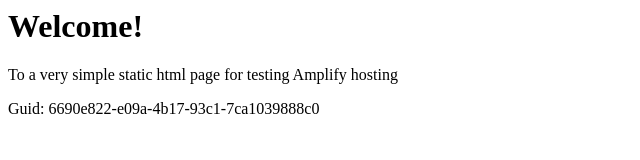
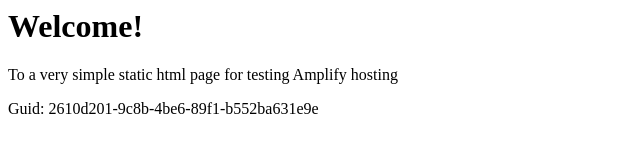
Before and after one commit to aws-aemilia-yul/Github-PR-Commit-Integration-Test-DoNotTouch-GitHubWebhookPushCanaryTest-v1-prod-ca-central-1, a website: page src/index.html in a window 1280 px wide. Shown: the full height of the page, 0-640 px from the left. Drawn offline with Linux system fonts and the light colour scheme.

Commit message:
commit from integ tests

```diff
--- a/src/index.html
+++ b/src/index.html
@@ -12,6 +12,6 @@
 <body>
     <h1>Welcome!</h1>
     <p>To a very simple static html page for testing Amplify hosting</p>
-    <p>Guid: 6690e822-e09a-4b17-93c1-7ca1039888c0</p></body>
+    <p>Guid: 2610d201-9c8b-4be6-89f1-b552ba631e9e</p></body>
 
 </html>
```
